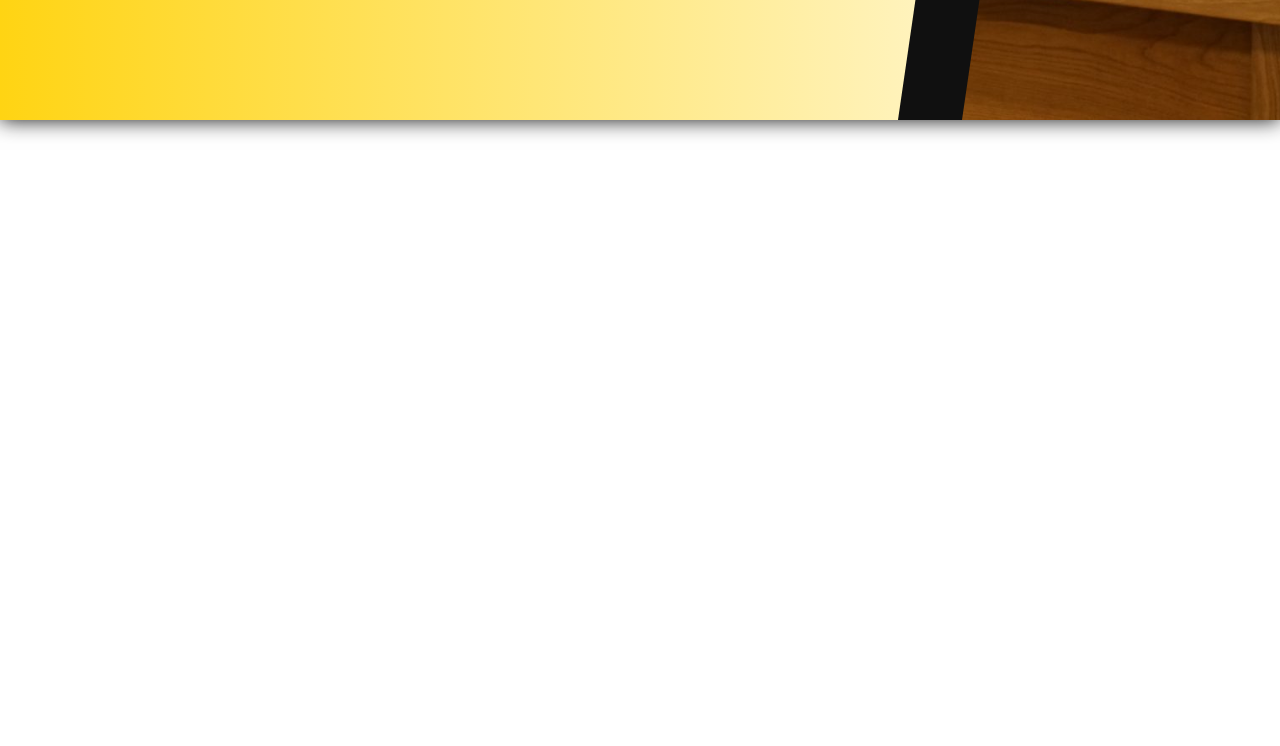
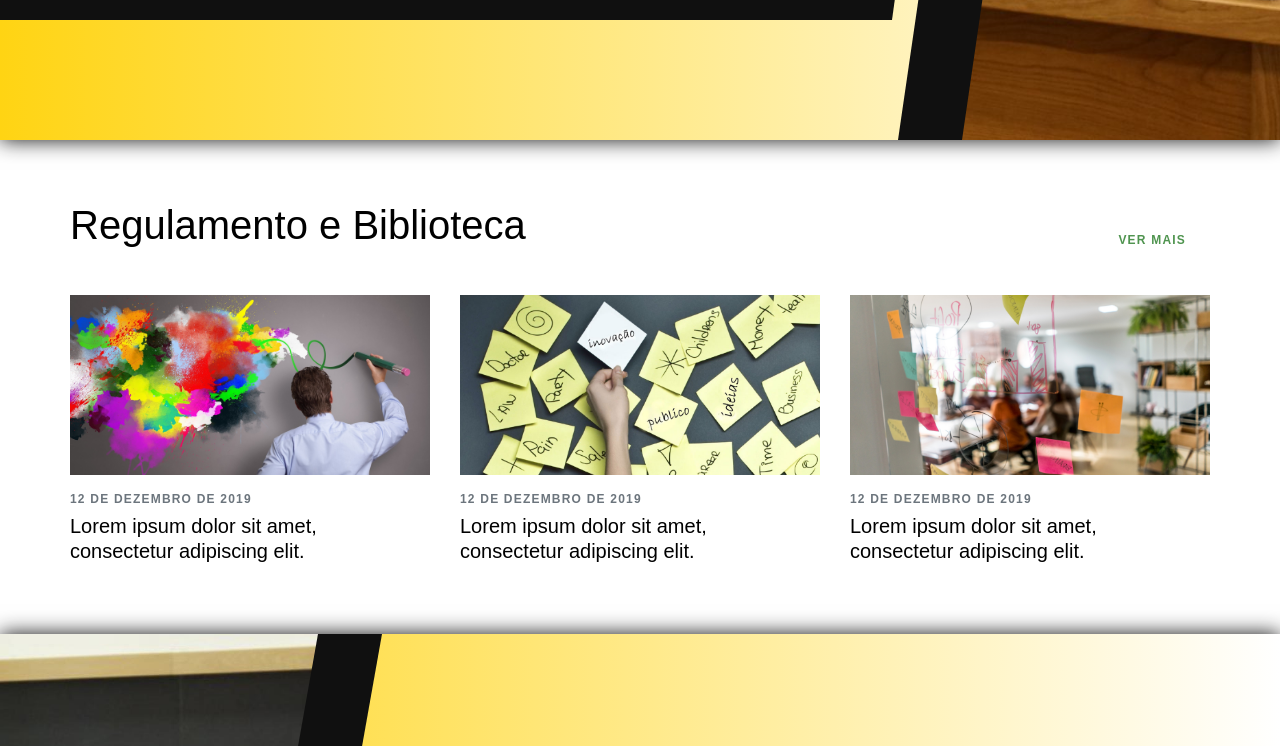
Before and after one commit to elziomm/ASIMOV, a plain HTML site: page index.html in a window 1280 px wide. Shown: the part 1480-2226 px from the top of the page. Drawn offline with nearby package versions, Linux system fonts and the light colour scheme; a web font is replaced by a local one.

Commit message:
Inserção dos Cards no Index

```diff
--- a/assets/css/vendor.css
+++ b/assets/css/vendor.css
@@ -1,8 +1,4 @@
-/**
- * Owl Carousel v2.3.4
- * Copyright 2013-2018 David Deutsch
- * Licensed under: SEE LICENSE IN https://github.com/OwlCarousel2/OwlCarousel2/blob/master/LICENSE
- */
+
 .owl-carousel,.owl-carousel .owl-item {
     -webkit-tap-highlight-color: transparent;
     position: relative
--- a/index.html
+++ b/index.html
@@ -102,7 +102,7 @@
     </header>
 
 
-    <!-- hero -->
+    <!-- Corpo do Site -->
     <div class="swiper-container">
       <div class="swiper-wrapper">
         <div class="swiper-slide">
@@ -147,7 +147,7 @@
 
     <!-- Container 1 -->
     <section>
-      <div class="section-boundary">
+      <div class="section-boundary mt-2 mb-4">
         <div class="content">
           Lorem ipsum dolor sit amet, consectetur adipiscing elit. Integer at dictum ipsum, sed dapibus odio. Pellentesque habitant morbi tristique senectus et netus et malesuada fames ac turpis egestas. Nullam vulputate in felis vel pellentesque. Etiam nec justo egestas, rhoncus arcu ut, fermentum nunc. Morbi eros ipsum, aliquet ut suscipit vitae, euismod a sapien. Curabitur finibus dolor sed nisi ultricies, id dignissim purus feugiat. Donec mollis lorem varius lectus malesuada, et cursus eros ultricies. Aliquam sed purus sed elit consectetur finibus sed nec risus.
         </div>
@@ -158,16 +158,58 @@
       </div>
     </section>
 
-    <!-- Container 2 -->
-    <section>
-      <div class="light-content">
-
+    <!-- Cards -->
+    <section class="mt-6 mb-7">
+      <div class="container">
+        <div class="row align-items-end gutter-1">
+          <div class="col-md-8">
+            <h2>Regulamento e Biblioteca</h2>
+          </div>
+          <div class="col-md-4 text-md-right">
+            <a href="#" class="action eyebrow underline">Ver mais</a>
+          </div>
+        </div>
+        <div class="row gutter-3">
+          <div class="col-md-6 col-lg-4">
+            <div class="card card-post">
+              <figure class="equal equal-50">
+                <a class="image image-fade" href="#" style="background-image: url(assets/img/card1.jpg)"></a>
+              </figure>
+              <div class="card-body">
+                <span class="eyebrow text-muted">12 de Dezembro de 2019</span>
+                <h4 class="card-title"><a href="#">Lorem ipsum dolor sit amet, consectetur adipiscing elit.</a></h4>
+              </div>
+            </div>
+          </div>
+          <div class="col-md-6 col-lg-4">
+            <div class="card card-post">
+              <figure class="equal equal-50">
+                <a class="image image-fade" href="#" style="background-image: url(assets/img/card2.jpg)"></a>
+              </figure>
+              <div class="card-body">
+                <span class="eyebrow text-muted">12 de Dezembro de 2019</span>
+                <h4 class="card-title"><a href="#">Lorem ipsum dolor sit amet, consectetur adipiscing elit.</a></h4>
+              </div>
+            </div>
+          </div>
+          <div class="col-md-6 col-lg-4">
+            <div class="card card-post">
+              <figure class="equal equal-50">
+                <a class="image image-fade" href="#" style="background-image: url(assets/img/card3.jpg)"></a>
+              </figure>
+              <div class="card-body">
+                <span class="eyebrow text-muted">12 de Dezembro de 2019</span>
+                <h4 class="card-title"><a href="#">Lorem ipsum dolor sit amet, consectetur adipiscing elit.</a></h4>
+              </div>
+            </div>
+          </div>
+        </div>
       </div>
     </section>
 
     <!-- Container 3 -->
     <section>
-      <div class="section-boundary inverse">
+      <div class="section-boundary inverse mt-2 mb-4">
         <div class="content-bg content-bg-inverse"></div>
         <div class="content-end content-end-inverse"></div>
         <div class="content-strip content-strip-inverse"></div>
@@ -185,7 +227,7 @@
           <div class="col-lg-6 py-10">
             <div class="row">
               <div class="col-md-8">
-                <p>Este projeto esta sendo realizado por <a href="#" class="underline">Alexandre_Fernandes</a> e <a href="#" class="underline">Elzio_Maia</a> para a ASIMOV. Projeto em parceria com <a href="#" class="underline">Cotil/Unicamp</a>.</p>
+                <p>Este projeto esta sendo realizado por<br><a href="#" class="underline">Alexandre Fernandes</a> e <a href="#" class="underline">Elzio Maia</a> para a Fundação ASIMOV. Projeto em parceria com <br><a href="#" class="underline">Cotil / Unicamp</a>.</p>
               </div>
             </div>
             <div class="row">
```
Also changed, not shown: assets/img/card1.jpg (added), assets/img/card2.jpg (added), assets/img/card3.jpg (added).
